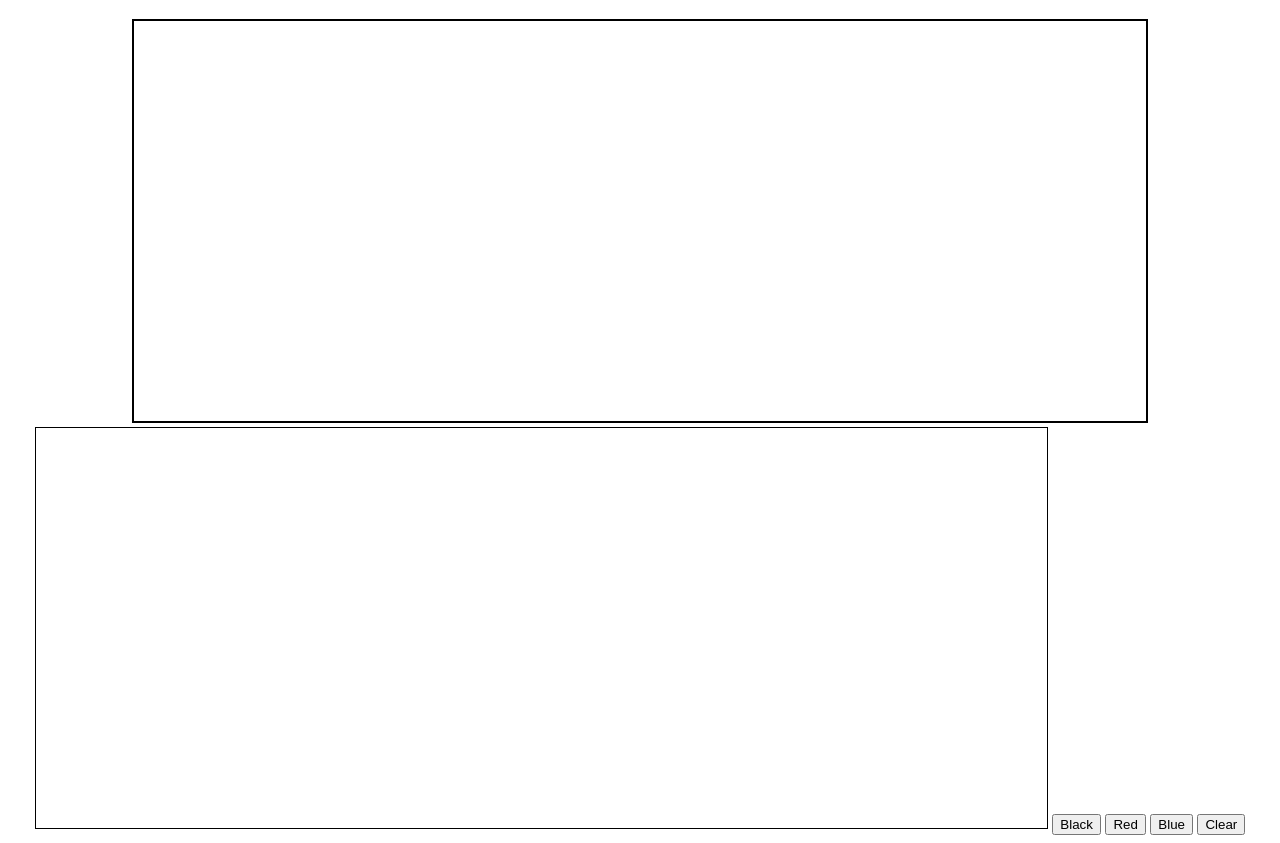
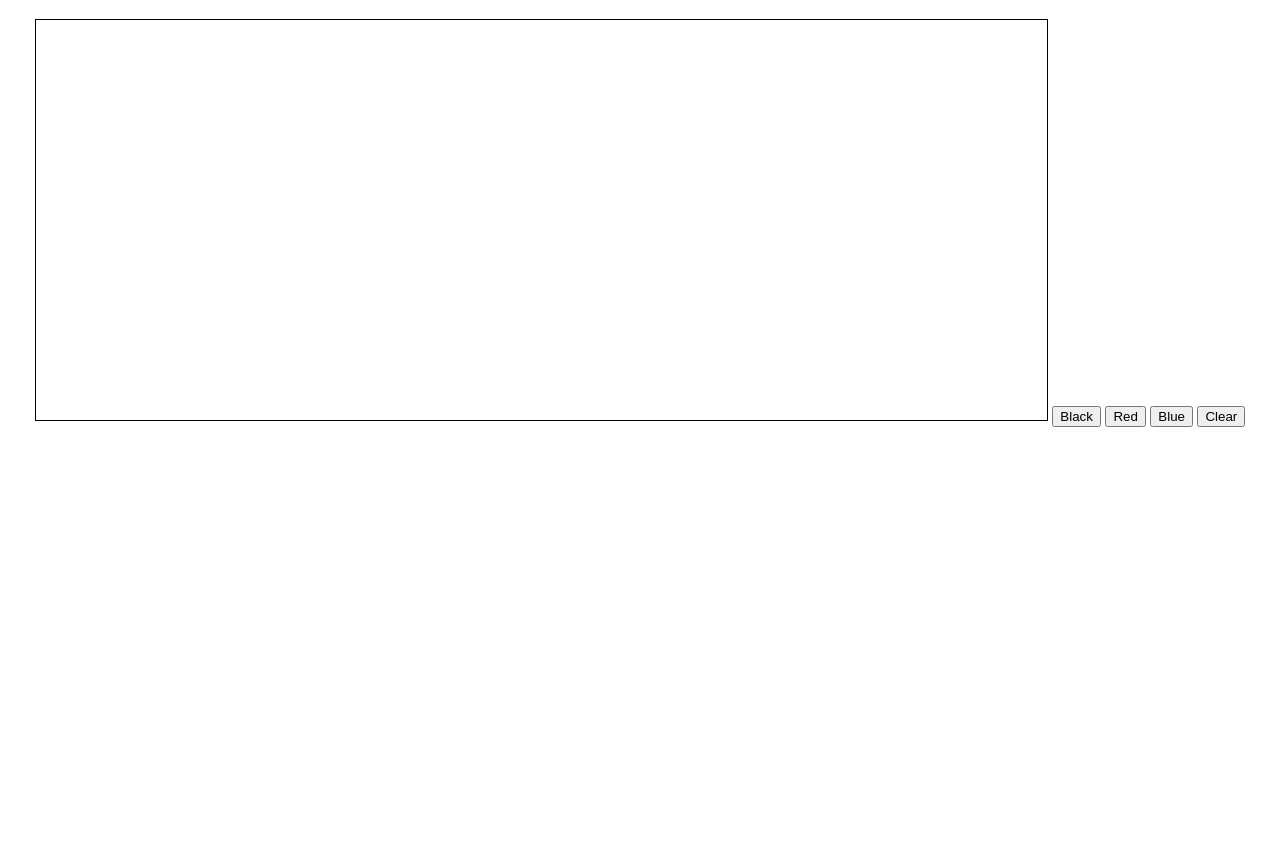
Before and after one commit to QuickDrawDuels/quick-draw-duels, a plain HTML site: page index.html in a window 1280 px wide. Shown: the part 61-904 px from the top of the page. After the commit the page ends 800 px from the top, so only its background shows below. Drawn offline with Linux system fonts and the light colour scheme.

Commit message:
Fixed Extra Border

```diff
--- a/index.html
+++ b/index.html
@@ -8,7 +8,6 @@
 </head>
 <body>
     <h1>Welcome to Quick Draw Duels</h1>
-    <canvas id="drawingBoard"></canvas>
     <canvas id="drawingCanvas" width="800" height="600" style="border:1px solid black;"></canvas>
 <button onclick="changeColor('black')">Black</button>
 <button onclick="changeColor('red')">Red</button>
```
